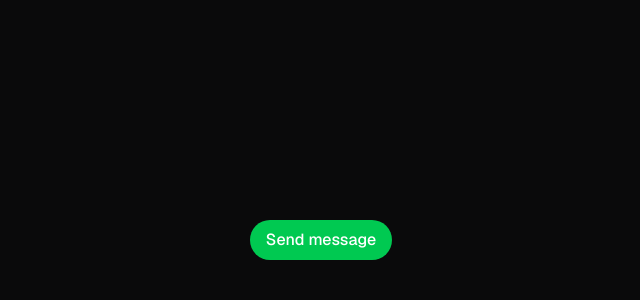
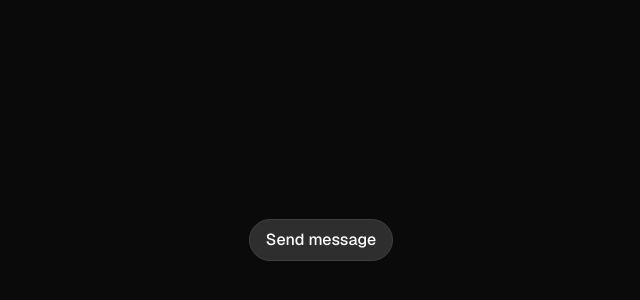
Before and after one commit to sandro-rahadian/CHATBOT-AI, a Next.js app: page /demo in a window 1280 px wide. Shown: the part 160-460 px from the top of the page, without its empty margins (319-959 px from the left). Built offline with nearby package versions, Linux system fonts and the light colour scheme.

Commit message:
fix(ui): adjust send button to dark primary style and make animation visible with text-current

```diff
--- a/components/ui/placeholders-and-vanish-input.tsx
+++ b/components/ui/placeholders-and-vanish-input.tsx
@@ -229,7 +229,7 @@ export function PlaceholdersAndVanishInput({
         ref={btnRef}
         disabled={!value || animating}
         type="submit"
-        className="absolute right-1.5 top-1/2 -translate-y-1/2 z-50 min-w-0 sm:min-w-[100px] h-9 px-3.5 sm:px-4 rounded-full bg-[#FFFFFF] hover:bg-[#F0F0F0] active:bg-[#E0E0E0] text-[#0A0A0B] font-semibold border-none shadow-sm disabled:opacity-30 disabled:cursor-not-allowed disabled:pointer-events-none transition-all duration-200 cursor-pointer"
+        className="absolute right-1.5 top-1/2 -translate-y-1/2 z-50 min-w-0 sm:min-w-[90px] h-9 px-3.5 sm:px-4 rounded-full bg-[#2E2E2F] hover:bg-[#3F3F3F] active:bg-[#1E1F1F] text-[#FFFFFF] font-semibold border border-[#3F3F3F] shadow-sm disabled:opacity-30 disabled:cursor-not-allowed disabled:pointer-events-none transition-all duration-200 cursor-pointer"
       >
         <span className="text-xs font-semibold tracking-tight">Kirim</span>
       </Button>
--- a/components/ui/stateful-button.tsx
+++ b/components/ui/stateful-button.tsx
@@ -89,7 +89,7 @@ export const Button = React.forwardRef<HTMLButtonElement, ButtonProps>(
       layoutId="button"
       ref={scope}
       className={cn(
-        "flex min-w-[120px] cursor-pointer items-center justify-center gap-2 rounded-full bg-green-500 px-4 py-2 font-medium text-white ring-offset-2 transition duration-200 hover:ring-2 hover:ring-green-500 dark:ring-offset-black",
+        "flex min-w-[120px] cursor-pointer items-center justify-center gap-2 rounded-full bg-[#2E2E2F] px-4 py-2 font-medium text-[#FFFFFF] border border-[#3F3F3F] transition duration-200 hover:bg-[#3F3F3F]",
         className,
       )}
       {...buttonProps}
@@ -135,7 +135,7 @@ const Loader = () => {
       strokeWidth="2"
       strokeLinecap="round"
       strokeLinejoin="round"
-      className="loader text-white"
+      className="loader text-current shrink-0"
     >
       <path stroke="none" d="M0 0h24v24H0z" fill="none" />
       <path d="M12 3a9 9 0 1 0 9 9" />
@@ -164,7 +164,7 @@ const CheckIcon = () => {
       strokeWidth="2"
       strokeLinecap="round"
       strokeLinejoin="round"
-      className="check text-white"
+      className="check text-current shrink-0"
     >
       <path stroke="none" d="M0 0h24v24H0z" fill="none" />
       <path d="M12 12m-9 0a9 9 0 1 0 18 0a9 9 0 1 0 -18 0" />
```
